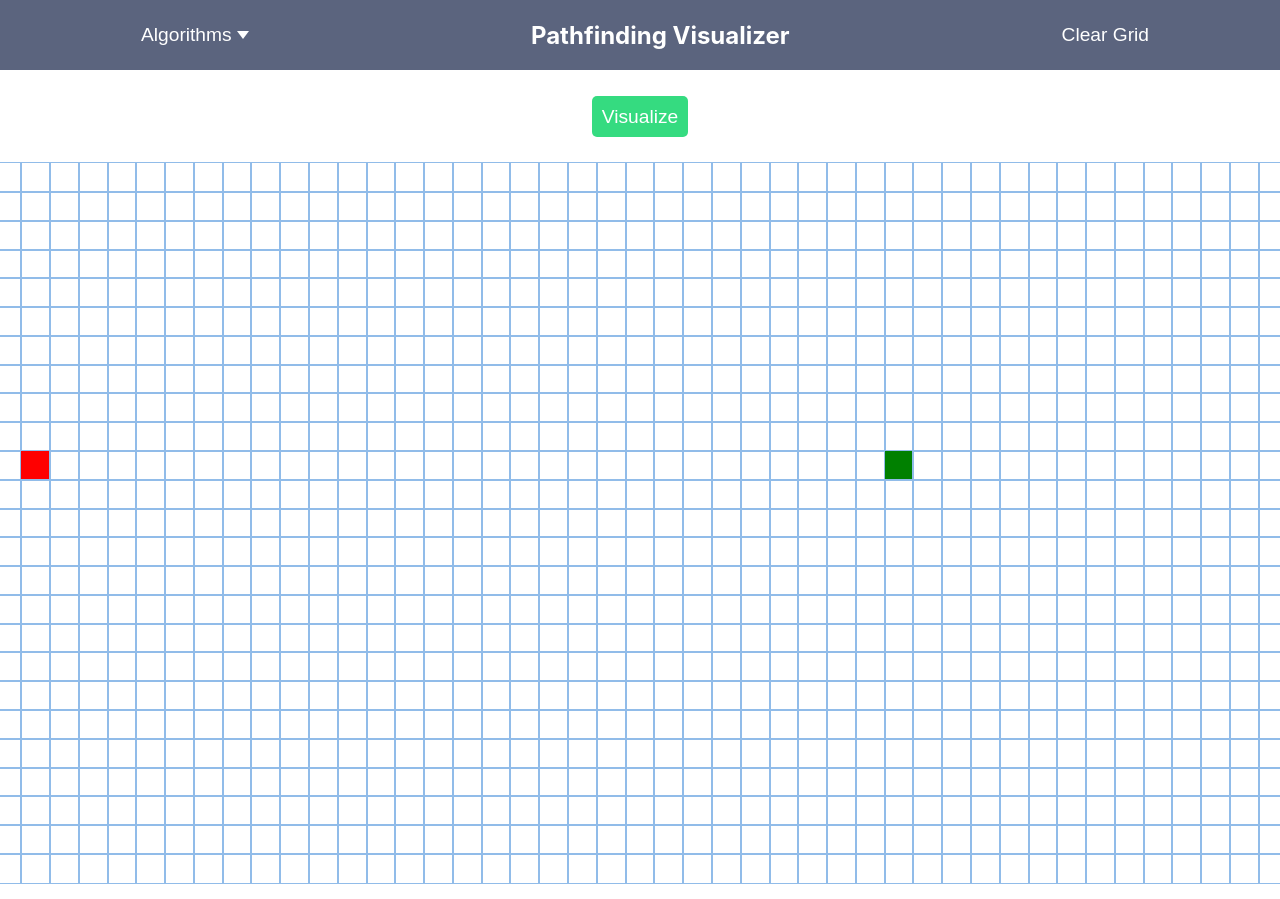
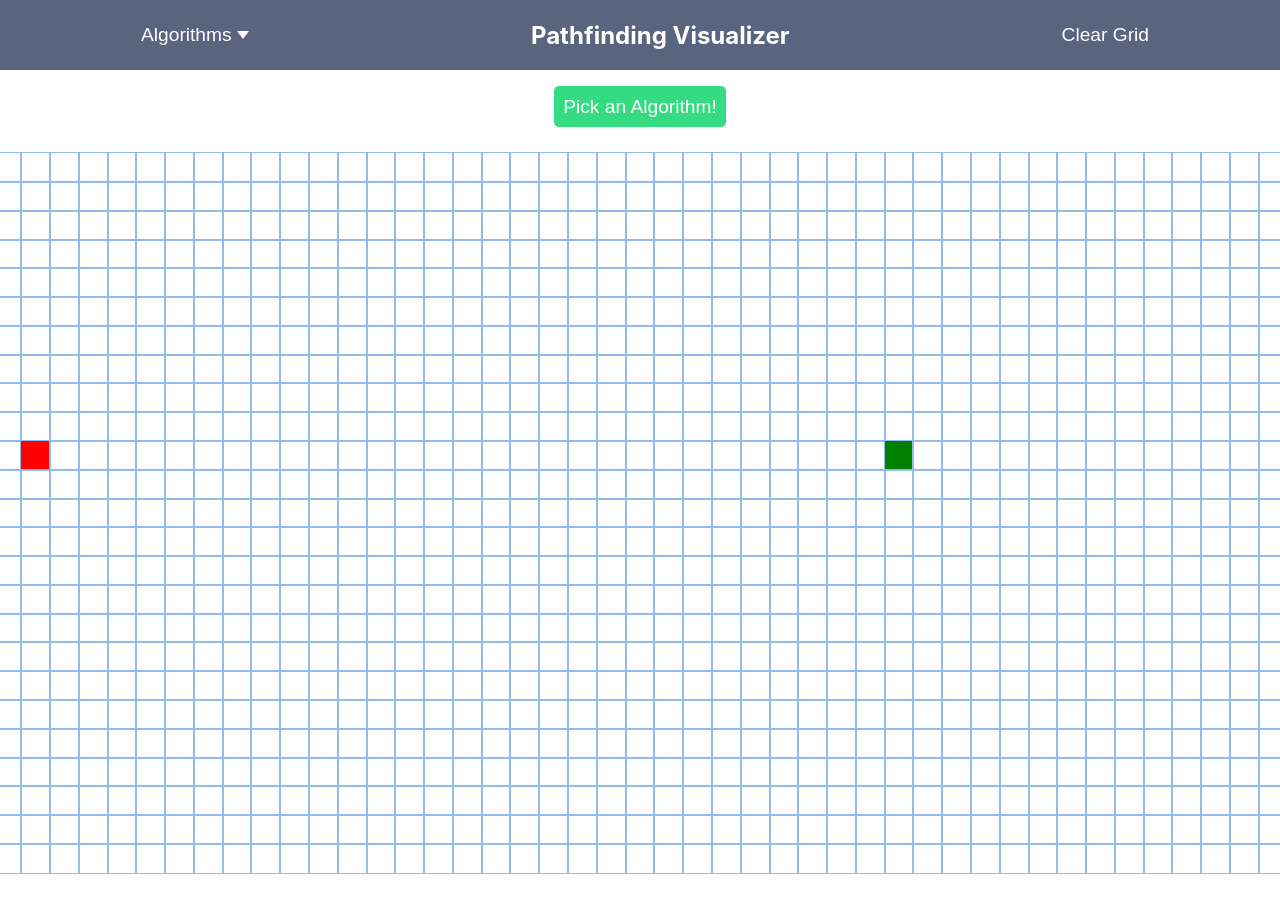
Before and after one commit to Skora01/pathfinding-visualizer, a React (Create React App) app: page / in a window 1280 px wide. Shown: the top 899 px of the page. Built offline with nearby package versions, Linux system fonts and the light colour scheme.

Commit message:
Structuring code using Context API and React Reducer

```diff
--- a/src/App.js
+++ b/src/App.js
@@ -1,10 +1,17 @@
 import React from "react";
 import Main from "./components/Main"
+import NavBar from "./components/NavBar"
+
+import AppState from "./context/AppState";
 
 function App() {
+
     return (
         <div className="container">
-            <Main />
+            <AppState>
+                <NavBar />
+                <Main />
+            </AppState>
         </div>
     )
 }
--- /dev/null
+++ b/src/components/Dropdown.js
@@ -0,0 +1,19 @@
+import React, { useContext } from 'react'
+
+import AppContext from '../context/app-context'
+
+function Dropdown() {
+    const { chooseAlgorithm } = useContext(AppContext)
+
+    return (
+        <div className="dropdown">
+            <button className="dropdown__btn">Algorithms <span className="dropdown__arrow"></span></button>
+            <div className="dropdown__content">
+                <button onClick={() => chooseAlgorithm("Dijkstra's")}>Dijkstra's</button>
+                <button onClick={() => chooseAlgorithm("A*")}>A* Search</button>
+            </div>
+        </div>
+  )
+}
+
+export default Dropdown
--- a/src/components/Main.js
+++ b/src/components/Main.js
@@ -1,64 +1,30 @@
-import React,{ useState } from "react";
+import React,{ useState, useContext } from "react";
 import Node from "./Node";
+
 import { astar, getTheShortestPathA } from "../algorithms/astar";
-import { dijkstra, getTheShortestPathD } from "../algorithms/dijkstra"
+import { dijkstra, getTheShortestPathD } from "../algorithms/dijkstra";
 
-const START_NODE_ROW = 10;
-const START_NODE_COL = 10;
-const END_NODE_ROW = 10;
-const END_NODE_COL = 40;
-const MAX_ROWS = 25
-const MAX_COLS = 63
+import AppContext from "../context/app-context";
+import {
+    START_NODE_ROW,
+    START_NODE_COL,
+    END_NODE_ROW,
+    END_NODE_COL,
+    MAX_ROWS,
+    MAX_COLS,
+} from "../context/app-actions"
 
 
 function Main() {
-
-    const [grid, setGrid] = useState(initializeGrid)
     const [mouseDown, setMouseDown] = useState(false)
-    const [algorithm, setAlgorithm] = useState("")
-
-    function createNode(row, col) {
-        return {
-            row: row,
-            col : col,
-            isStart : row === START_NODE_ROW && col === START_NODE_COL,
-            isEnd : row === END_NODE_ROW && col === END_NODE_COL,
-            isVisited : false,
-            isShortestPath : false,
-            isWall : false,
-            distance : Infinity,
-            parent: null
-        }
-    }
-
-    function initializeGrid() {
-        const gridArr = []
-        for(let row = 0; row < MAX_ROWS; row++)
-        {
-            const currRow = []
-            for(let col = 0; col < MAX_COLS; col++)
-                currRow.push(createNode(row,col))
-
-            gridArr.push(currRow)
-        }
-
-        return gridArr
-    }
+    const { algorithm, grid, addWalls,updateGrid} = useContext(AppContext)
 
     function animateShortestPath(shortestPath) {
         const len = shortestPath.length
         for(let i = 0; i < len; i++) {
             setTimeout(() => {
                 const currNode = shortestPath[i]
-                setGrid(prevGrid => {
-                    return prevGrid.map(item => {
-                        return item.map(prevNode => {
-                            return prevNode.row === currNode.row && prevNode.col === currNode.col
-                                ? {...prevNode, isShortestPath: true}
-                                : prevNode
-                        })
-                    })
-                })
+                updateGrid("isShortestPath", currNode.row, currNode.col)
             }, 25 * i)
         }
     }
@@ -75,15 +41,8 @@ function Main() {
             }
             setTimeout(() => {
                 const currNode = visitingOrder[i]
-                setGrid(prevGrid => {
-                    return prevGrid.map(item => {
-                        return item.map(prevNode => {
-                            return prevNode.row === currNode.row && prevNode.col === currNode.col
-                                ? {...prevNode, isVisited: true}
-                                : prevNode
-                        })
-                    })
-                })
+                updateGrid("isVisited", currNode.row, currNode.col)
+
             }, 10 * i)
 
         }
@@ -95,7 +54,7 @@ function Main() {
         let visitingOrder = []
         let shortestPath = []
         switch(algorithm) {
-            case "dijkstra's": {
+            case "Dijkstra's": {
                 visitingOrder = dijkstra(grid, startNode, endNode, MAX_ROWS, MAX_COLS)
                 shortestPath = getTheShortestPathD(endNode)
                 break
@@ -114,54 +73,26 @@ function Main() {
 
     /*mouse handlers*/
     function handleMouseDown(row, col) {
-        updateGridWithWalls(row, col)
+        addWalls(row, col)
         setMouseDown(true)
     }
 
     function handleMouseEnter(row, col) {
         if(!mouseDown) return;
 
-        updateGridWithWalls(row, col)
+        addWalls(row, col)
     }
 
     function handleMouseUp() {
         setMouseDown(false)
     }
 
-   function updateGridWithWalls(row, col) {
-        setGrid(prevGrid => {
-            return prevGrid.map(item => {
-                return item.map(prevNode => {
-                    return prevNode.row === row && prevNode.col === col
-                        ? {...prevNode, isWall : !prevNode.isWall}
-                        : prevNode
-                })
-            })
-        })
-   }
-
-   function clearGrid() {
-       setGrid(initializeGrid)
-   }
-
     return (
         <main>
-            <nav className="nav--flex">
-                <div className="dropdown">
-                    <button className="dropdown__btn">Algorithms <span className="dropdown__arrow"></span></button>
-                    <div className="dropdown__content">
-                        <button onClick={() => setAlgorithm("Dijkstra's")}>Dijkstra's</button>
-                        <button onClick={() => setAlgorithm("A*")}>A* Search</button>
-                        {/* <button>Link 3</button> */}
-                    </div>
-                </div>
-                <h1 className="nav__title">Pathfinding Visualizer</h1>
-                <button className="clearGrid__btn" onClick={clearGrid}>Clear Grid</button>
-            </nav>
             <button
                 className="visualize__btn"
                 onClick={visualize}>
-                    Visualize {algorithm}
+                    {algorithm === "" ? "Pick an Algorithm!" : `Visualize ${algorithm}`}
             </button>
             <div className="grid">
                 {
--- /dev/null
+++ b/src/components/NavBar.js
@@ -0,0 +1,18 @@
+import React, { useContext } from 'react';
+import Dropdown from './Dropdown';
+
+import AppContext from '../context/app-context';
+
+function NavBar() {
+    const { grid,reset } = useContext(AppContext)
+
+    return (
+        <nav className="nav--flex">
+            <Dropdown />
+            <h1 className="nav__title">Pathfinding Visualizer</h1>
+            <button className="clearGrid__btn" onClick={() => reset(grid)}>Clear Grid</button>
+        </nav>
+  )
+}
+
+export default NavBar;
--- /dev/null
+++ b/src/context/AppState.js
@@ -0,0 +1,63 @@
+import React, { useReducer } from 'react';
+
+import AppContext from './app-context';
+import { appReducer, init } from './app-reducer';
+import { CHOOSE_ALGORITHM, RESET, UPDATE_WITH_WALLS, UPDATE_GRID } from "./app-actions"
+
+function AppState(props) {
+    const [state, dispatch] = useReducer(appReducer,[[]], init)
+
+    //Update grid
+    function updateGrid(updateProperty,row,col) {
+        dispatch({
+            type : UPDATE_GRID,
+            payload : {
+                updateProperty,
+                row,
+                col
+            }
+        })
+    }
+
+    //Add walls
+    function addWalls(row, col) {
+        dispatch({
+            type: UPDATE_WITH_WALLS,
+            payload: {
+                row,
+                col
+            }
+        })
+   }
+
+    //Clear grid
+    function reset(grid) {
+        dispatch({
+            type: RESET,
+            payload: grid
+        })
+    }
+
+    //Choose pathfinding algo
+    function chooseAlgorithm(algorithm) {
+        dispatch({
+            type: CHOOSE_ALGORITHM,
+            payload: algorithm
+        })
+    }
+
+    return (
+        <AppContext.Provider value={{
+            grid : state.grid,
+            algorithm : state.algorithm,
+            reset,
+            chooseAlgorithm,
+            addWalls,
+            updateGrid
+        }}>
+            {props.children}
+        </AppContext.Provider>
+    )
+}
+
+export default AppState
--- /dev/null
+++ b/src/context/app-actions.js
@@ -0,0 +1,10 @@
+export const CHOOSE_ALGORITHM = "CHOOSE_ALGORITHM"
+export const RESET = "RESET"
+export const UPDATE_WITH_WALLS = "UPDATE_WITH_WALLS"
+export const UPDATE_GRID = "UPDATE_GRID"
+export const START_NODE_ROW = 10;
+export const START_NODE_COL = 10;
+export const END_NODE_ROW = 10;
+export const END_NODE_COL = 40;
+export const MAX_ROWS = 25
+export const MAX_COLS = 63
--- /dev/null
+++ b/src/context/app-context.js
@@ -0,0 +1,5 @@
+import { createContext } from "react";
+
+const AppContext = createContext()
+
+export default AppContext;
--- /dev/null
+++ b/src/context/app-reducer.js
@@ -0,0 +1,73 @@
+import {
+    CHOOSE_ALGORITHM,
+    RESET,
+    START_NODE_ROW,
+    START_NODE_COL,
+    END_NODE_ROW,
+    END_NODE_COL,
+    MAX_ROWS,
+    MAX_COLS,
+    UPDATE_WITH_WALLS,
+    UPDATE_GRID
+} from "./app-actions"
+
+function createNode(row, col) {
+    return {
+        row: row,
+        col : col,
+        isStart : row === START_NODE_ROW && col === START_NODE_COL,
+        isEnd : row === END_NODE_ROW && col === END_NODE_COL,
+        isVisited : false,
+        isShortestPath : false,
+        isWall : false,
+        distance : Infinity,
+        parent: null
+    }
+}
+
+export function init() {
+    const initialGrid = []
+    for(let row = 0; row < MAX_ROWS; row++)
+    {
+        const currRow = []
+        for(let col = 0; col < MAX_COLS; col++)
+            currRow.push(createNode(row,col))
+
+        initialGrid.push(currRow)
+    }
+
+    return {grid : initialGrid, algorithm : ""}
+}
+
+export function appReducer(state, action) {
+    switch(action.type) {
+        case CHOOSE_ALGORITHM: return {
+                ...state,
+                algorithm : action.payload
+        }
+        case RESET: return init(action.payload)
+        case UPDATE_WITH_WALLS: return {
+            ...state,
+            grid : state.grid.map(item => {
+                return item.map(prevNode => {
+                    return prevNode.row === action.payload.row &&
+                            prevNode.col === action.payload.col
+                            ? {...prevNode, isWall : !prevNode.isWall}
+                            : prevNode
+                })
+            })
+        }
+        case UPDATE_GRID: return {
+            ...state,
+            grid : state.grid.map(item => {
+                return item.map(prevNode => {
+                    return prevNode.row === action.payload.row &&
+                            prevNode.col === action.payload.col
+                            ? {...prevNode,[action.payload.updateProperty] : true}
+                            : prevNode
+                })
+            })
+        }
+        default: return state
+    }
+}
```
